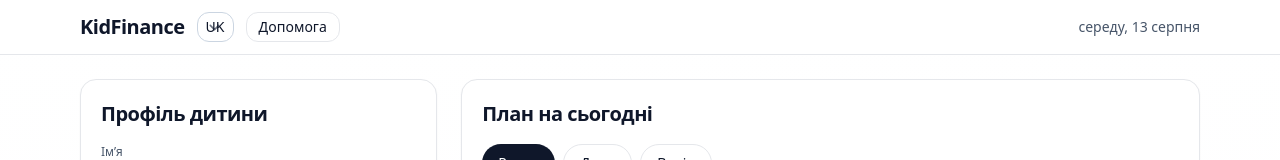
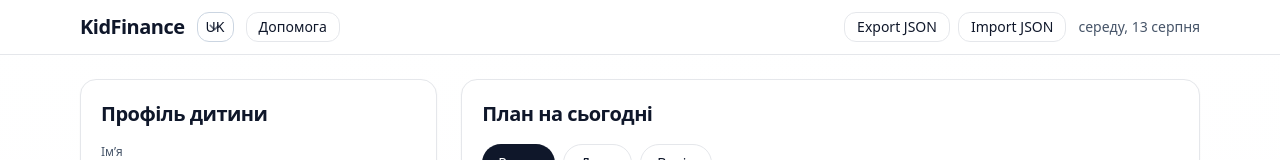
Before and after one commit to VitaliiKorotkyi/kidfinance, a React (Vite) app: page / in a window 1280 px wide. Shown: the top 160 px of the page. Built offline with nearby package versions, Linux system fonts and the light colour scheme.

Commit message:
feat(backup): add Export/Import panel to UI

```diff
--- a/src/App.tsx
+++ b/src/App.tsx
@@ -2,6 +2,7 @@ import { useEffect, useMemo, useState } from "react";
 import guideUk from './guides/USER_GUIDE.uk.md?raw';
 import guideEn from './guides/USER_GUIDE.en.md?raw';
 import guideCs from './guides/USER_GUIDE.cs.md?raw';
+import BackupPanel from "./components/BackupPanel";
 import { marked } from 'marked';
 
 /* ================= i18n (uk / en / cs) ================= */
@@ -657,11 +658,19 @@ export default function App() {
       <select className="rounded-xl border px-2 py-1 text-sm" value={lang} onChange={(e) => setLang(e.target.value as Lang)}>
         <option value="uk">UK</option><option value="en">EN</option><option value="cs">CS</option>
       </select>
-            <button className="rounded-xl border px-3 py-1 text-sm hover:bg-slate-50" onClick={() => setHelpOpen(true)}>
-              {t(lang, 'help')}
+      <button
+        className="rounded-xl border px-3 py-1 text-sm hover:bg-slate-50"
+        onClick={() => setHelpOpen(true)}
+      >
+        {t(lang,'help')}
       </button>
     </div>
+
+    {/* вот сюда добавляем панель бэкапа */}
+    <div className="flex items-center gap-3">
+      <BackupPanel />
       <div className="text-sm text-slate-600">{todayStr}</div>
+    </div>
   </div>
 </header>
 
--- /dev/null
+++ b/src/components/BackupPanel.tsx
@@ -0,0 +1,52 @@
+import { useRef, useState } from "react";
+import { makeBackup, downloadText, restoreBackup } from "../lib/backup";
+
+export default function BackupPanel() {
+  const fileRef = useRef<HTMLInputElement>(null);
+  const [busy, setBusy] = useState(false);
+
+  const onExport = () => {
+    const text = makeBackup();
+    const stamp = new Date().toISOString().slice(0, 19).replace(/[:T]/g, "-");
+    downloadText(`kidfinance-backup-${stamp}.json`, text);
+  };
+
+  const onImport = async (file?: File | null) => {
+    const f = file ?? fileRef.current?.files?.[0];
+    if (!f) return;
+    setBusy(true);
+    try {
+      await restoreBackup(f, { merge: false }); // перезаписываем
+      alert("Backup restored. The app will reload.");
+      location.reload();
+    } catch (e: any) {
+      alert("Import failed: " + (e?.message || "Unknown error"));
+    } finally {
+      setBusy(false);
+      if (fileRef.current) fileRef.current.value = "";
+    }
+  };
+
+  return (
+    <div className="flex items-center gap-2">
+      <button
+        className="rounded-xl border px-3 py-1 text-sm hover:bg-slate-50"
+        onClick={onExport}
+      >
+        Export JSON
+      </button>
+
+      <label className="rounded-xl border px-3 py-1 text-sm cursor-pointer hover:bg-slate-50">
+        Import JSON
+        <input
+          ref={fileRef}
+          type="file"
+          accept="application/json"
+          className="hidden"
+          onChange={(e) => onImport(e.target.files?.[0] || null)}
+          disabled={busy}
+        />
+      </label>
+    </div>
+  );
+}
```
Lines whose indentation alone changed are shown as unchanged.
